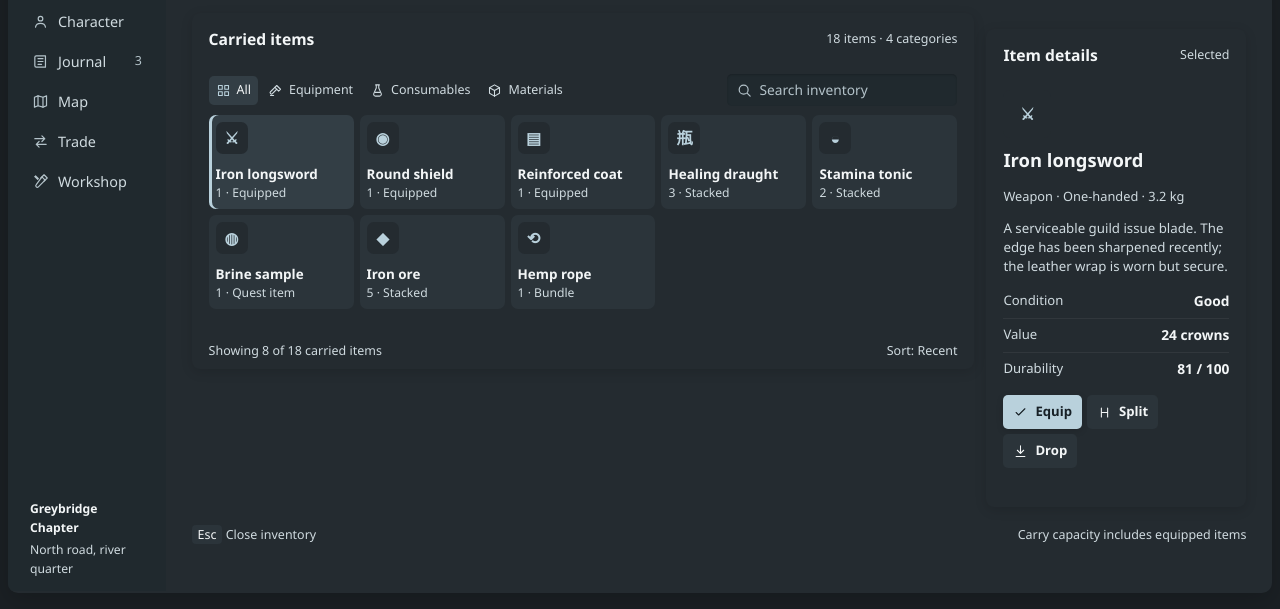
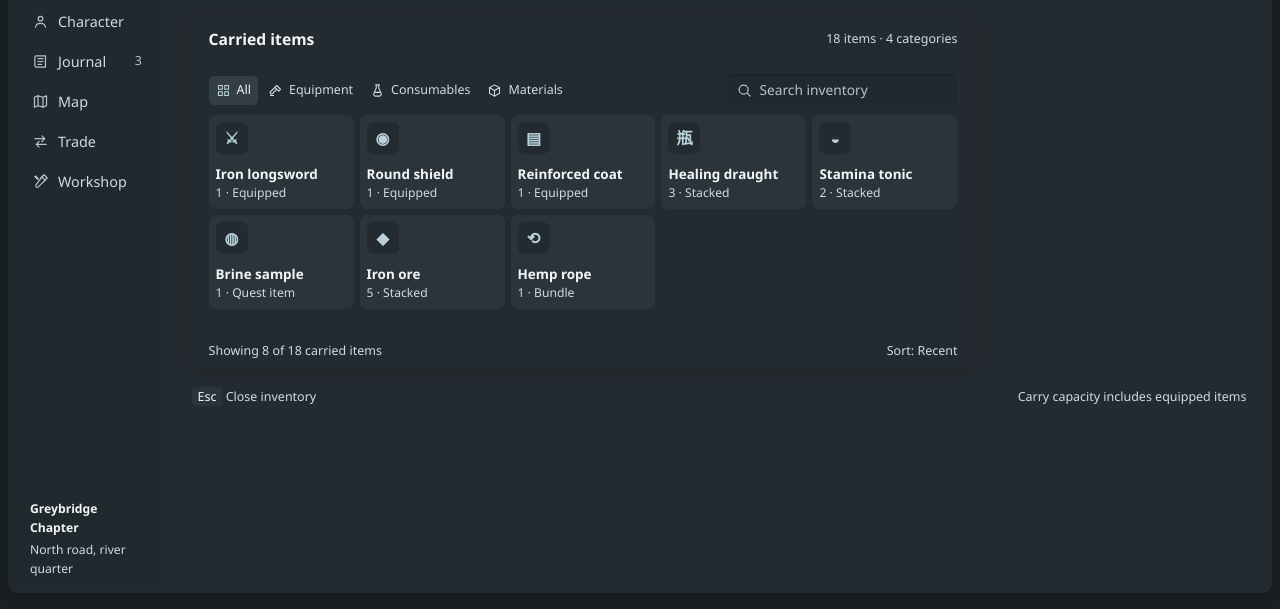
Before and after one commit to antosatko/delta-slayers, a plain HTML site: page designs/ui/screens/inventory.html in a window 1280 px wide. Shown: the part 199-808 px from the top of the page. Drawn offline with Linux system fonts and the light colour scheme.

Commit message:
Hide inventory details until an item is selected

```diff
--- a/designs/ui/screens/inventory.html
+++ b/designs/ui/screens/inventory.html
@@ -45,7 +45,7 @@
         <label class="search-wrap"><svg class="ui-icon" viewBox="0 0 24 24" aria-hidden="true"><circle cx="10.8" cy="10.8" r="6.3"/><path d="m16 16 4 4"/></svg><input class="search-input" type="search" placeholder="Search inventory" aria-label="Search inventory" data-filter-search></label>
       </div>
       <div class="item-grid">
-        <button class="item-tile selectable selected" type="button" data-filter-item data-category="equipment" data-search="iron longsword weapon" data-select-item data-selection-target="#inventory-detail" data-item-title="Iron longsword" data-item-meta="Weapon · One-handed · 3.2 kg" data-item-description="A serviceable guild issue blade. The edge has been sharpened recently; the leather wrap is worn but secure." data-item-facts="Condition|Good;Value|24 crowns;Durability|81 / 100" data-item-visual="⚔">
+        <button class="item-tile selectable" type="button" data-filter-item data-category="equipment" data-search="iron longsword weapon" data-select-item data-selection-target="#inventory-detail" data-item-title="Iron longsword" data-item-meta="Weapon · One-handed · 3.2 kg" data-item-description="A serviceable guild issue blade. The edge has been sharpened recently; the leather wrap is worn but secure." data-item-facts="Condition|Good;Value|24 crowns;Durability|81 / 100" data-item-visual="⚔">
           <span class="item-visual">⚔</span><span><span class="item-name">Iron longsword</span><span class="item-quantity">1 · Equipped</span></span>
         </button>
         <button class="item-tile selectable" type="button" data-filter-item data-category="equipment" data-search="round shield iron" data-select-item data-selection-target="#inventory-detail" data-item-title="Round shield" data-item-meta="Off-hand · 4.8 kg" data-item-description="A small iron-rimmed shield with a repaired central boss. It is heavy, but the straps are intact." data-item-facts="Condition|Worn;Value|16 crowns;Durability|69 / 100" data-item-visual="◉">
@@ -73,8 +73,8 @@
     </div>
     <footer class="panel-head"><span class="panel-heading-side">Showing 8 of 18 carried items</span><span class="panel-heading-side">Sort: Recent</span></footer>
   </section>
-  <aside class="panel" id="inventory-detail" aria-live="polite">
-    <header class="panel-head"><h2>Item details</h2><span class="panel-heading-side">Selected</span></header>
+  <aside class="panel" id="inventory-detail" aria-live="polite" data-detail-panel hidden>
+    <header class="panel-head"><h2>Item details</h2><button class="detail-close" type="button" data-detail-close aria-label="Close item details">×</button></header>
     <div class="panel-body">
       <span class="item-visual item-detail-visual" data-selection-visual>⚔</span>
       <h2 class="selection-title" data-selection-title>Iron longsword</h2>
```
